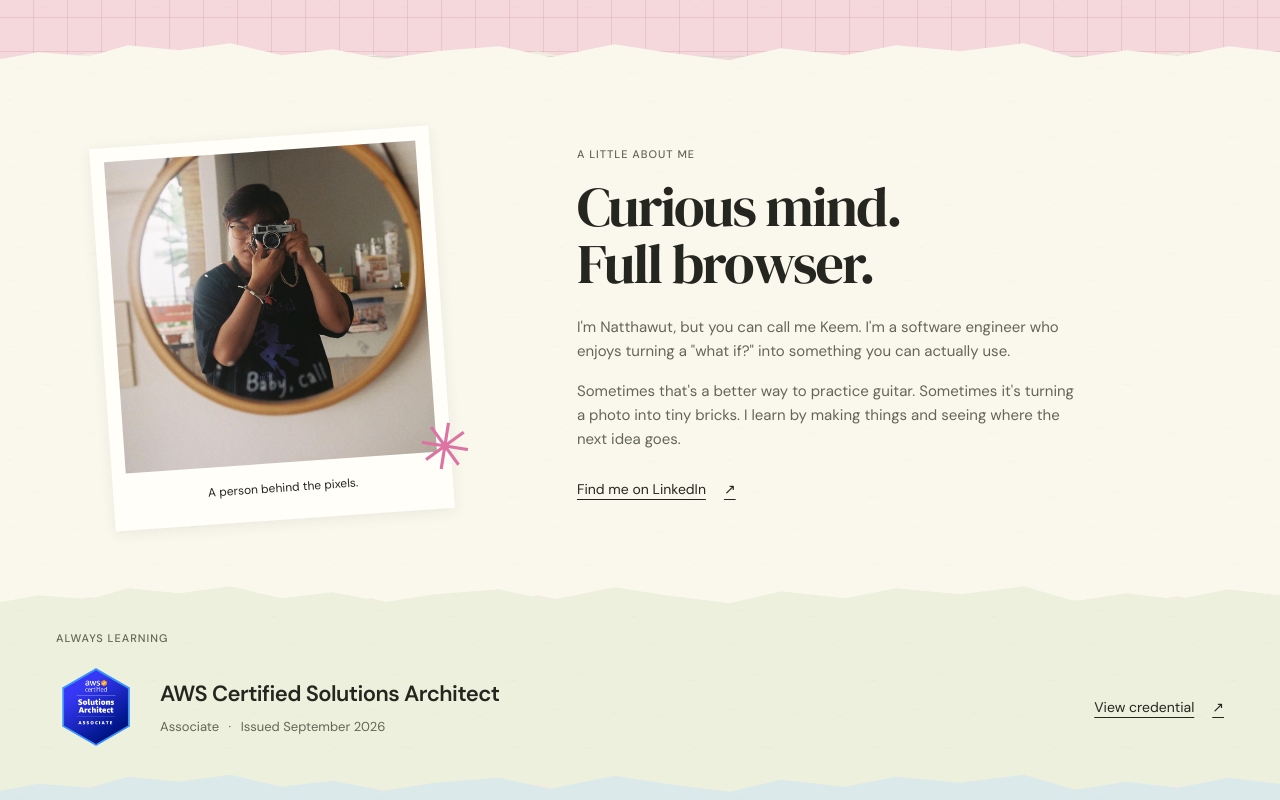
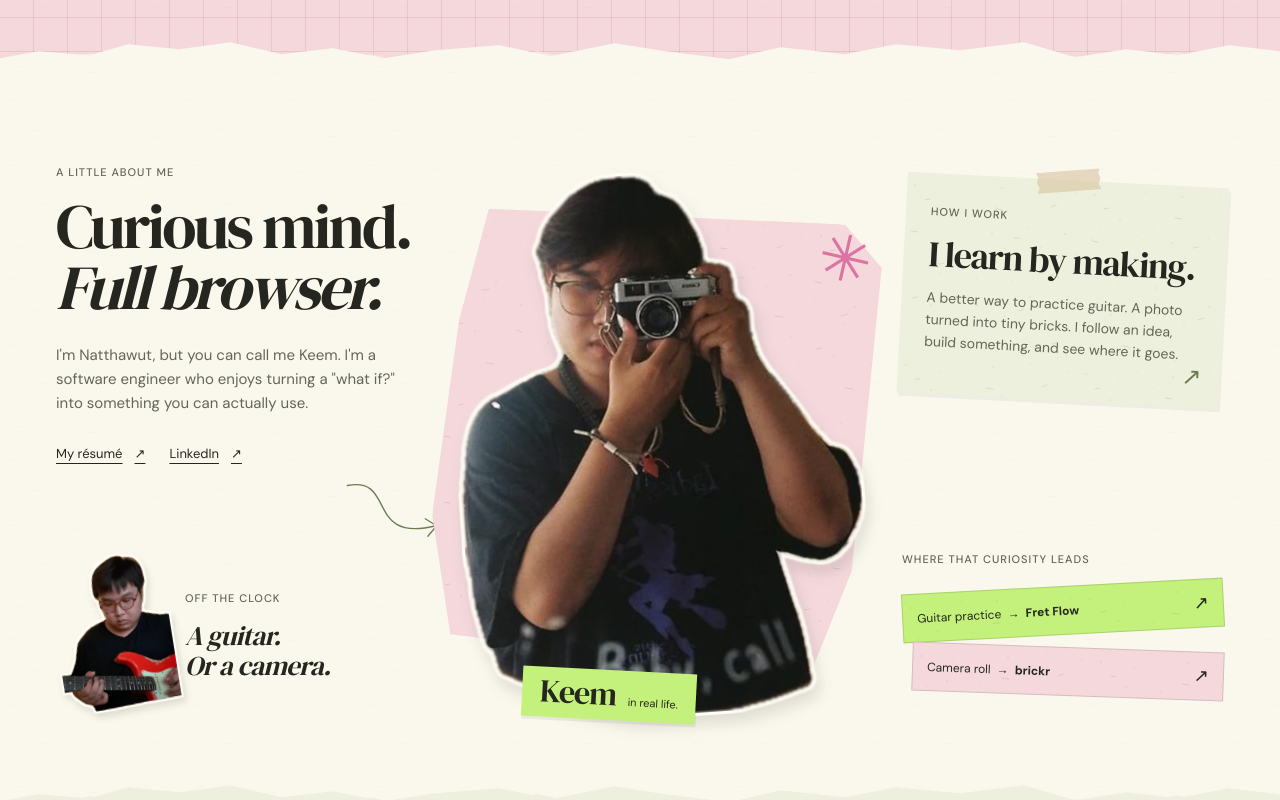
Before and after one commit to pandakn/panda-portfolio, a Next.js app: page / in a window 1280 px wide. Shown: the part 5160-5960 px from the top of the page. Built offline with nearby package versions, Linux system fonts and the light colour scheme.

Commit message:
feat(about): redesign section as a personal collage

```diff
--- a/src/app/globals.css
+++ b/src/app/globals.css
@@ -952,43 +952,225 @@ section[tabindex="-1"]:focus {
   font-size: 22px;
 }
 .about-section {
+  padding: 96px 0 84px;
+}
+.about-collage {
   display: grid;
-  grid-template-columns: minmax(0, 0.8fr) minmax(0, 1.2fr);
-  align-items: center;
-  gap: clamp(40px, 7vw, 100px);
-  padding: 80px 0;
-  border-top: 1px solid var(--line);
-}
-.about-photo {
+  grid-template-columns: minmax(0, 1fr) minmax(0, 1.15fr) minmax(0, 0.9fr);
+  grid-template-rows: auto auto;
+  align-items: center;
+  gap: 34px clamp(24px, 3vw, 44px);
+}
+.about-copy {
   position: relative;
-  padding: 14px 14px 22px;
-  background: #fffef9;
-  box-shadow: 0 3px 14px #23261b12;
-  max-width: 340px;
-  margin-inline: auto;
-  transform: rotate(-4deg);
-}
-.about-photo > img {
+  grid-column: 1;
+  grid-row: 1;
+  align-self: start;
+  padding-top: 12px;
+}
+.about-copy h2 {
+  font-family: var(--font-display), serif;
+  font-size: clamp(40px, 4.9vw, 66px);
+  line-height: 0.98;
+  letter-spacing: -0.045em;
+  font-weight: 400;
+  margin: 15px 0 24px;
+}
+.about-copy h2 em {
+  font-weight: inherit;
+}
+.about-copy > p:not(.eyebrow) {
+  color: var(--muted-ink);
+  font-size: 15px;
+  max-width: 34ch;
+}
+.about-actions {
+  display: flex;
+  flex-wrap: wrap;
+  gap: 4px 24px;
+  margin-top: 18px;
+}
+.about-actions .text-link {
+  font-size: 13px;
+  gap: 12px;
+}
+.about-doodle {
+  position: absolute;
+  right: -34px;
+  bottom: -68px;
+  width: 105px;
+  height: 70px;
+  stroke: #6b7c54;
+  stroke-width: 1.5;
+  stroke-linecap: round;
+  stroke-linejoin: round;
+  pointer-events: none;
+}
+.about-portrait {
+  position: relative;
+  isolation: isolate;
+  grid-column: 2;
+  grid-row: 1 / 3;
+  justify-self: center;
+  width: 100%;
+  max-width: 400px;
+  margin-top: 22px;
+}
+.about-portrait::before {
+  content: "";
+  position: absolute;
+  inset: 7% -5% 9%;
+  background-color: var(--paper-pink);
+  background-image: var(--paper-grain);
+  background-size: 180px 180px;
+  clip-path: polygon(8% 2%, 89% 0, 98% 9%, 96% 76%, 88% 100%, 6% 96%, 0 70%, 3% 27%);
+  transform: rotate(4deg);
+  z-index: -1;
+}
+.about-portrait > img {
   display: block;
   width: 100%;
   height: auto;
-  aspect-ratio: 1;
-  object-fit: cover;
-}
-.photo-caption {
-  display: block;
-  font-size: 12px;
-  padding-top: 16px;
-  text-align: center;
-}
-.photo-star {
-  position: absolute;
-  right: -21px;
-  bottom: 28px;
+  transform: rotate(-4deg);
+  filter: drop-shadow(3px 0 0 #fffdf5) drop-shadow(-3px 0 0 #fffdf5)
+    drop-shadow(0 3px 0 #fffdf5) drop-shadow(0 -3px 0 #fffdf5)
+    drop-shadow(3px 9px 7px #25261f20);
+}
+.about-portrait figcaption {
+  position: absolute;
+  left: 16%;
+  bottom: -5px;
+  display: flex;
+  align-items: baseline;
+  gap: 12px;
+  padding: 5px 18px 7px;
+  background: var(--lime);
+  box-shadow: 1px 3px 0 #25261f12;
+  transform: rotate(3deg);
+}
+.about-portrait figcaption > span {
+  font: 400 32px/1.2 var(--font-display), serif;
+  letter-spacing: -0.035em;
+}
+.about-portrait figcaption > small {
+  font-size: 11px;
+}
+.about-portrait-star {
+  position: absolute;
+  right: -14px;
+  top: 10%;
   font-size: 64px;
   line-height: 1;
   color: #dc73a2;
   transform: rotate(13deg);
+}
+.about-note {
+  position: relative;
+  grid-column: 3;
+  grid-row: 1;
+  align-self: start;
+  margin-top: 28px;
+  padding: 30px 25px 40px;
+  background-color: var(--paper-sage);
+  background-image: var(--paper-grain);
+  background-size: 180px 180px;
+  box-shadow: 2px 4px 0 #25261f0c;
+  transform: rotate(3deg);
+}
+.about-note::before {
+  content: "";
+  position: absolute;
+  left: calc(50% - 32px);
+  top: -10px;
+  width: 64px;
+  height: 22px;
+  background: rgb(211 190 152 / 53%);
+  clip-path: polygon(0 0, 100% 5%, 97% 25%, 100% 51%, 96% 75%, 100% 100%, 0 95%, 4% 71%, 0 42%, 3% 22%);
+  transform: rotate(-8deg);
+}
+.about-note h3 {
+  margin: 16px 0 14px;
+  font: 400 36px/1 var(--font-display), serif;
+  letter-spacing: -0.035em;
+}
+.about-note > p:not(.eyebrow) {
+  color: var(--muted-ink);
+  font-size: 14px;
+  line-height: 1.6;
+}
+.about-note-mark {
+  position: absolute;
+  bottom: 10px;
+  right: 18px;
+  color: #6b7c54;
+  font-size: 24px;
+}
+.about-offline {
+  grid-column: 1;
+  grid-row: 2;
+  display: flex;
+  align-items: center;
+  gap: 14px;
+  padding-top: 24px;
+}
+.about-offline img {
+  width: 115px;
+  height: auto;
+  flex-shrink: 0;
+  transform: rotate(-9deg);
+  filter: drop-shadow(2px 0 0 #fffdf5) drop-shadow(-2px 0 0 #fffdf5)
+    drop-shadow(0 2px 0 #fffdf5) drop-shadow(0 -2px 0 #fffdf5)
+    drop-shadow(2px 5px 3px #25261f20);
+}
+.about-offline figcaption p {
+  margin-top: 12px;
+  font: 400 italic 27px/1.1 var(--font-display), serif;
+  letter-spacing: -0.025em;
+}
+.about-side-effects {
+  grid-column: 3;
+  grid-row: 2;
+  align-self: center;
+  padding-top: 6px;
+}
+.about-side-effects > .eyebrow {
+  margin-bottom: 18px;
+}
+.about-project-ticket {
+  display: flex;
+  align-items: center;
+  justify-content: space-between;
+  gap: 12px;
+  min-height: 48px;
+  padding: 10px 14px;
+  border: 1px solid rgb(37 38 31 / 15%);
+  font-size: 12px;
+  line-height: 1.5;
+  background-image: var(--paper-grain);
+  background-size: 180px 180px;
+}
+.about-project-ticket > span > span {
+  margin-inline: 3px;
+}
+.about-project-ticket > span[aria-hidden] {
+  font-size: 18px;
+}
+.about-project-ticket strong {
+  font-weight: 700;
+  white-space: nowrap;
+}
+.about-project-ticket:hover strong {
+  text-decoration: underline;
+}
+.about-project-ticket-music {
+  background-color: var(--lime);
+  transform: rotate(-3deg);
+}
+.about-project-ticket-photos {
+  margin-top: 12px;
+  margin-left: 10px;
+  background-color: var(--paper-pink);
+  transform: rotate(2deg);
 }
 .eyebrow {
   font:
@@ -997,20 +1179,6 @@ section[tabindex="-1"]:focus {
   text-transform: uppercase;
   letter-spacing: 0.09em;
   color: var(--muted-ink);
-}
-.about-copy h2 {
-  font-family: var(--font-display), serif;
-  font-size: clamp(36px, 4.7vw, 56px);
-  line-height: 1.02;
-  letter-spacing: -0.035em;
-  font-weight: 400;
-  margin: 15px 0 23px;
-}
-.about-copy > p:not(.eyebrow) {
-  color: var(--muted-ink);
-  font-size: 15px;
-  max-width: 500px;
-  margin-bottom: 16px;
 }
 .text-link {
   display: inline-flex;
@@ -1283,6 +1451,28 @@ section[tabindex="-1"]:focus {
   .project-item {
     gap: 32px;
   }
+  .about-collage {
+    grid-template-columns: repeat(2, minmax(0, 1fr));
+    gap: 40px 36px;
+  }
+  .about-portrait {
+    max-width: 340px;
+  }
+  .about-note {
+    grid-column: 1;
+    grid-row: 2;
+    max-width: 340px;
+    margin-top: 0;
+    transform: rotate(-2deg);
+  }
+  .about-offline {
+    grid-row: 3;
+    padding-top: 0;
+  }
+  .about-side-effects {
+    grid-column: 2;
+    grid-row: 3;
+  }
 }
 @media (max-width: 760px) {
   .page-shell {
@@ -1446,7 +1636,7 @@ section[tabindex="-1"]:focus {
   }
   .cable {
     width: 54px;
-    right: -25px;
+    right: -18px;
   }
   .hardware-sticker {
     top: -4px;
@@ -1556,21 +1746,62 @@ section[tabindex="-1"]:focus {
     font-size: 12px;
   }
   .about-section {
+    padding: 56px 0 64px;
+  }
+  .about-collage {
     grid-template-columns: minmax(0, 1fr);
-    gap: 42px;
-    padding: 52px 0;
-  }
-  .about-photo {
-    max-width: 240px;
-  }
-  .photo-caption {
-    font-size: 10px;
+    gap: 34px;
+  }
+  .about-copy {
+    padding-top: 0;
   }
   .about-copy h2 {
-    font-size: 44px;
+    font-size: clamp(44px, 11vw, 58px);
+    margin-bottom: 20px;
   }
   .about-copy > p:not(.eyebrow) {
     font-size: 14px;
+  }
+  .about-doodle {
+    display: none;
+  }
+  .about-portrait {
+    grid-column: 1;
+    grid-row: 2;
+    width: 76%;
+    max-width: 290px;
+    margin-top: 0;
+    margin-bottom: 16px;
+  }
+  .about-portrait-star {
+    font-size: 48px;
+  }
+  .about-note {
+    grid-column: 1;
+    grid-row: 3;
+    max-width: none;
+    margin-inline: 6px;
+    padding: 24px 24px 34px;
+  }
+  .about-note h3 {
+    font-size: 32px;
+    margin-top: 12px;
+  }
+  .about-offline {
+    grid-row: 4;
+    justify-content: center;
+    gap: 24px;
+  }
+  .about-offline img {
+    width: 100px;
+  }
+  .about-side-effects {
+    grid-column: 1;
+    grid-row: 5;
+    width: 100%;
+    max-width: 340px;
+    justify-self: center;
+    padding-top: 0;
   }
   .certification-card {
     gap: 16px;
--- a/src/components/about/About.tsx
+++ b/src/components/about/About.tsx
@@ -9,44 +9,112 @@ export default function About() {
       aria-labelledby="human-heading"
       tabIndex={-1}
     >
-      <div className="about-photo">
-        <Image
-          src="/me.jpg"
-          alt="Keem taking a photo in a round mirror"
-          width={400}
-          height={400}
-          sizes="(max-width: 640px) 220px, 320px"
-        />
-        <span className="photo-caption">A person behind the pixels.</span>
-        <span className="photo-star" aria-hidden="true">
-          ✳
-        </span>
-      </div>
+      <div className="about-collage">
         <div className="about-copy">
           <p className="eyebrow">A little about me</p>
           <h2 id="human-heading">
             Curious mind.
             <br />
-          Full browser.
+            <em>Full browser.</em>
           </h2>
           <p>
             I&apos;m Natthawut, but you can call me Keem. I&apos;m a software
             engineer who enjoys turning a &quot;what if?&quot; into something you
             can actually use.
           </p>
-        <p>
-          Sometimes that&apos;s a better way to practice guitar. Sometimes
-          it&apos;s turning a photo into tiny bricks. I learn by making things
-          and seeing where the next idea goes.
-        </p>
+          <div className="about-actions">
+            <a
+              className="text-link"
+              href={SITE_LINKS.resume}
+              target="_blank"
+              rel="noopener noreferrer"
+              aria-label="Read my résumé (opens in a new tab)"
+            >
+              My résumé <span aria-hidden="true">↗</span>
+            </a>
             <a
               className="text-link"
               href={SITE_LINKS.profiles.linkedin}
               target="_blank"
               rel="noopener noreferrer"
+              aria-label="Keem on LinkedIn (opens in a new tab)"
             >
-          Find me on LinkedIn <span aria-hidden="true">↗</span>
+              LinkedIn <span aria-hidden="true">↗</span>
             </a>
+          </div>
+          <svg
+            className="about-doodle"
+            viewBox="0 0 120 80"
+            fill="none"
+            aria-hidden="true"
+            focusable="false"
+          >
+            <path d="M5 12C61 1 25 78 106 58m-12-8 13 8-10 12" />
+          </svg>
+        </div>
+
+        <figure className="about-portrait">
+          <Image
+            src="/stickers/keem-camera.webp"
+            alt="Keem looking through his camera"
+            width={400}
+            height={541}
+            sizes="(max-width: 640px) 270px, (max-width: 1000px) 340px, 400px"
+          />
+          <figcaption>
+            <span>Keem</span>
+            <small>in real life.</small>
+          </figcaption>
+          <span className="about-portrait-star" aria-hidden="true">✳</span>
+        </figure>
+
+        <aside className="about-note" aria-labelledby="about-making-heading">
+          <p className="eyebrow">How I work</p>
+          <h3 id="about-making-heading">I learn by making.</h3>
+          <p>
+            A better way to practice guitar. A photo turned into tiny bricks.
+            I follow an idea, build something, and see where it goes.
+          </p>
+          <span className="about-note-mark" aria-hidden="true">↗</span>
+        </aside>
+
+        <figure className="about-offline">
+          <Image
+            src="/stickers/keem-guitar.webp"
+            alt=""
+            width={360}
+            height={472}
+            sizes="130px"
+          />
+          <figcaption>
+            <span className="eyebrow">Off the clock</span>
+            <p>A guitar.<br />Or a camera.</p>
+          </figcaption>
+        </figure>
+
+        <div className="about-side-effects">
+          <p className="eyebrow">Where that curiosity leads</p>
+          <a
+            className="about-project-ticket about-project-ticket-music"
+            href={SITE_LINKS.projects.fretFlow.website}
+            target="_blank"
+            rel="noopener noreferrer"
+            aria-label="Explore Fret Flow, my guitar practice tool (opens in a new tab)"
+          >
+            <span>Guitar practice <span aria-hidden="true">→</span> <strong>Fret Flow</strong></span>
+            <span aria-hidden="true">↗</span>
+          </a>
+          <a
+            className="about-project-ticket about-project-ticket-photos"
+            href={SITE_LINKS.projects.brickr.website}
+            target="_blank"
+            rel="noopener noreferrer"
+            aria-label="Explore brickr, my photo to brick art tool (opens in a new tab)"
+          >
+            <span>Camera roll <span aria-hidden="true">→</span> <strong>brickr</strong></span>
+            <span aria-hidden="true">↗</span>
+          </a>
+        </div>
       </div>
     </section>
   );
```
Lines whose indentation alone changed are shown as unchanged.
